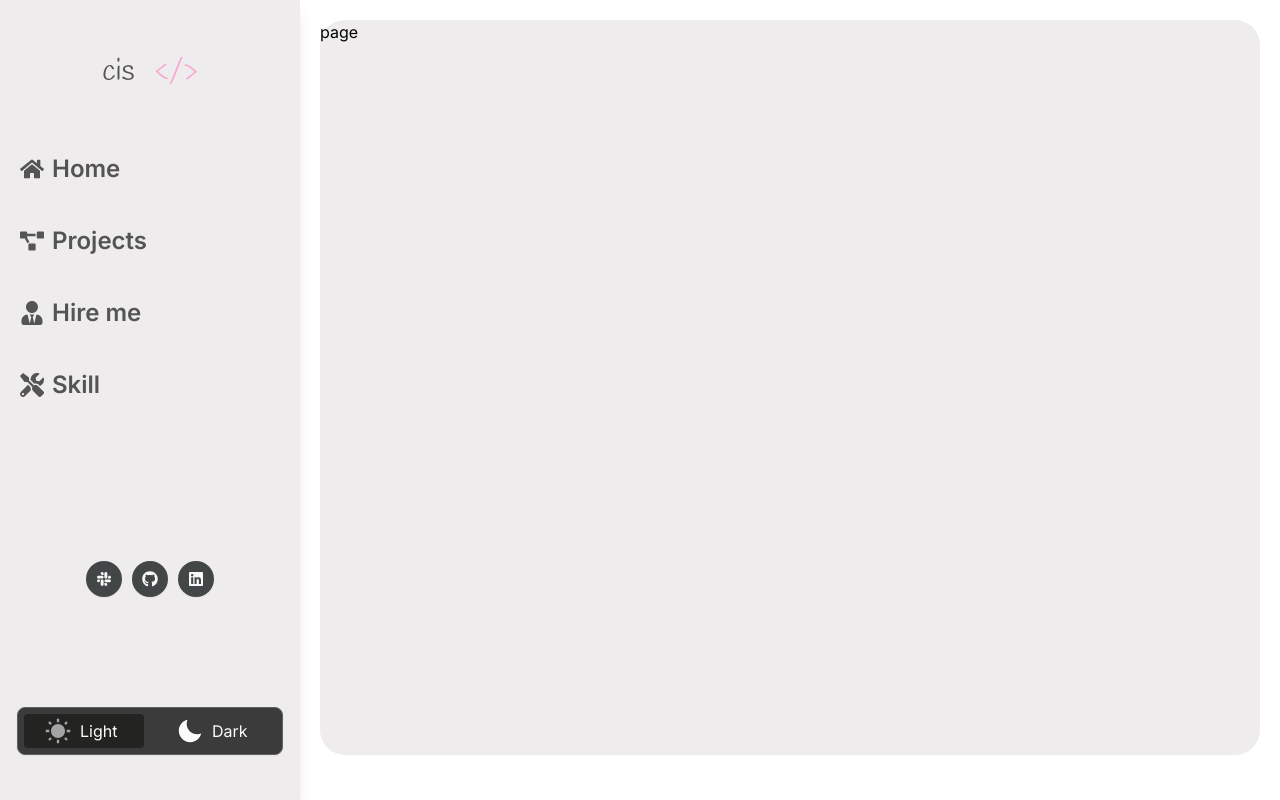
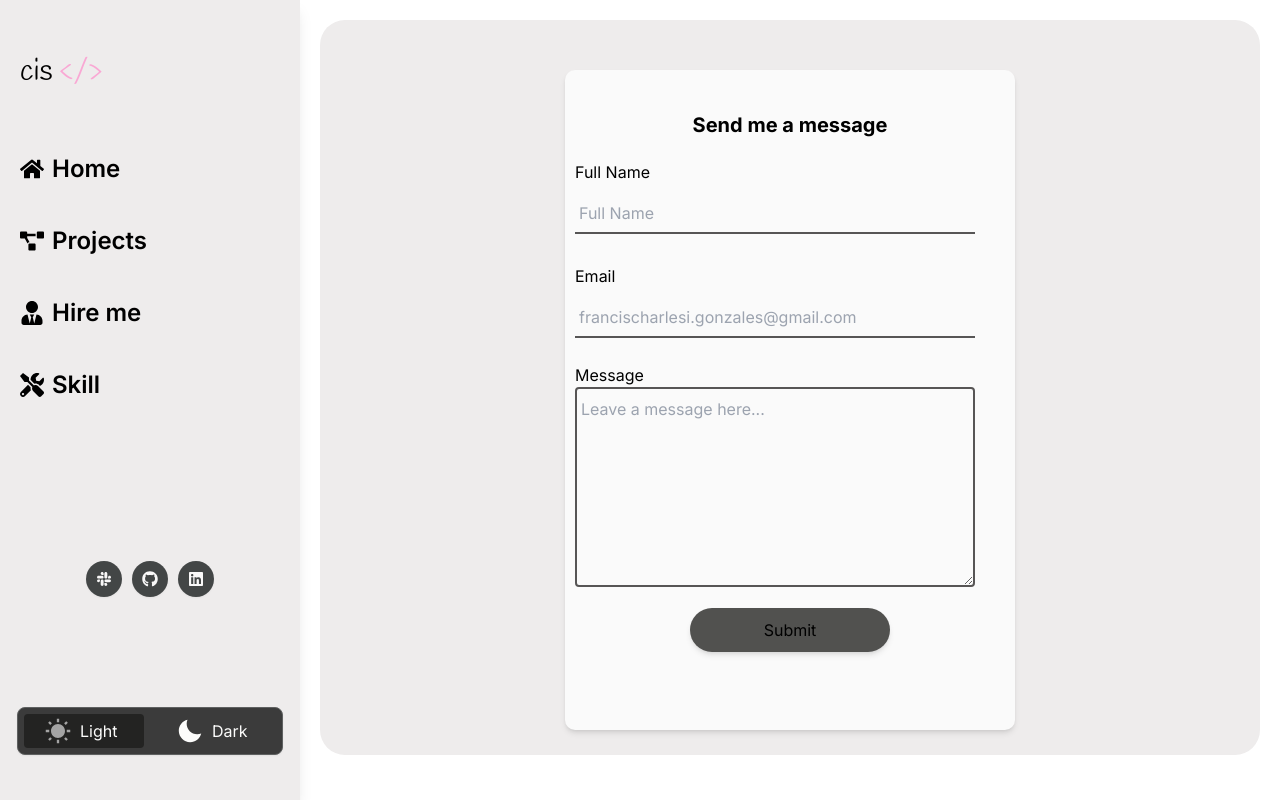
Before and after one commit to ciscutiez/Francis-Portfolio, a Next.js app: page /contact in a window 1280 px wide. Built offline with nearby package versions, Linux system fonts and the light colour scheme.

Commit message:
Added a formik package and a contact form

```diff
--- a/app/_modules/Sidebar/View/DesktopView.tsx
+++ b/app/_modules/Sidebar/View/DesktopView.tsx
@@ -33,10 +33,10 @@ const links: LinkType[] = [
 const DesktopView: FunctionComponent = () => {
   return (
     <div className="hidden md:block">
-      <div className="flex min-h-screen w-[300px] flex-col bg-[#eeecec] text-[#555454] shadow-lg ">
-        <div className="flex flex-col items-center">
+      <div className="flex min-h-screen w-[300px] flex-col bg-[#eeecec]  shadow-lg dark:bg-[#2f2e2e] ">
+        <div className="flex  flex-col items-center">
           <p
-            className={`${HandleeFont.className} mb-[28px] flex flex-row justify-center gap-[20px] pt-[50px] text-[30px] font-bold `}
+            className={`${HandleeFont.className} mb-[28px] w-[280px] gap-[20px] px-[10px] pt-[50px] text-[30px] font-bold `}
           >
             cis <span className="text-pink-300">{`</>`}</span>
           </p>
--- a/app/contact/_modules/Form.tsx
+++ b/app/contact/_modules/Form.tsx
@@ -0,0 +1,63 @@
+"use client";
+import React from "react";
+import Input from "./Input";
+import Textarea from "./Textarea";
+import { Form, Formik } from "formik";
+import * as Yup from "yup";
+
+type ContactValue = {
+  fullname: string;
+  email: string;
+  message: string;
+};
+
+const initialValues: ContactValue = { fullname: "", email: "", message: "" };
+
+const ContactForm = () => {
+  const FormSchema = Yup.object().shape({
+    fullname: Yup.string()
+      .min(3, "Too short")
+      .required("Your Full Name is Required"),
+    email: Yup.string()
+      .email("Invalid email format.")
+      .max(30)
+      .required("Your Email is required"),
+    message: Yup.string()
+      .min(10, "Your Message is to short")
+      .max(80, "Your message is too long")
+      .required("Your Message is required"),
+  });
+  const handleSubmit = (values: any, { resetForm }: any) => {
+    console.log(values);
+
+    resetForm();
+  };
+  return (
+    <Formik
+      className=" flex flex-col items-center justify-center pt-[15px]"
+      validationSchema={FormSchema}
+      initialValues={initialValues}
+      onSubmit={handleSubmit}
+    >
+      <Form>
+        <Input label="Full Name" placeholder="Full Name" name="fullname" />
+        <Input
+          label="Email"
+          placeholder="francischarlesi.gonzales@gmail.com"
+          name="email"
+        />
+        <Textarea name="message" label="Message" />
+        <div className="flex items-center justify-center py-[15px]">
+          <button
+            type="submit"
+            className="w-[200px] rounded-full bg-[#51514f] py-[10px] shadow-md"
+          >
+            Submit
+          </button>
+        </div>
+      </Form>
+    </Formik>
+  );
+};
+
+export default ContactForm;
--- a/app/contact/_modules/Input.tsx
+++ b/app/contact/_modules/Input.tsx
@@ -1,9 +1,28 @@
+"use client";
+import { useField } from "formik";
 import React from "react";
 
-const Input = () => {
+interface InputProps {
+  label: string;
+  placeholder: string;
+  name: string;
+}
+
+const Input = ({ label, placeholder, name, ...props }: InputProps) => {
+  const [field, meta] = useField({ name, ...props });
   return (
-    <div>
-      <input />
+    <div className="relative py-[10px]">
+      <label className="block py-[10px]">{label}</label>
+      <input
+        className="h-[40px] w-[400px] border-b-2 border-[#575555] bg-[#fafafa] pl-1 focus:border-b-2 focus:border-[#575555]  focus:outline-none md:w-[400px] md:grow "
+        placeholder={placeholder}
+        type="text"
+        {...field}
+        {...props}
+      />
+      {meta.touched && meta.error ? (
+        <div className="pt-[2px] text-sm text-red-600">{meta.error}</div>
+      ) : null}
     </div>
   );
 };
--- a/app/contact/_modules/Textarea.tsx
+++ b/app/contact/_modules/Textarea.tsx
@@ -0,0 +1,27 @@
+"use client";
+import React from "react";
+import { useField } from "formik";
+interface TextAreaProps {
+  name: string;
+  label: string;
+}
+
+const Textarea = ({ label, name, ...props }: TextAreaProps) => {
+  const [field, meta] = useField({ name, ...props });
+  return (
+    <div className="pt-[15px]">
+      <label className="block ">{label}</label>
+      <textarea
+        {...field}
+        {...props}
+        placeholder="Leave a message here..."
+        className="h-[400px] w-[400px] grow rounded border-2 border-[#575555] bg-[#fafafa] pl-1 pt-2 focus:border-b-2  focus:border-[#575555] focus:outline-none md:h-[200px] md:w-[400px]"
+      />
+      {meta.touched && meta.error ? (
+        <div className="pt-[2px] text-sm text-red-600">{meta.error}</div>
+      ) : null}
+    </div>
+  );
+};
+
+export default Textarea;
--- a/app/contact/page.tsx
+++ b/app/contact/page.tsx
@@ -1,9 +1,17 @@
 import React from "react";
+import Form from "./_modules/Form";
 
 export default function page() {
   return (
-    <div className="m-0 bg-[#eeecec] pb-[80px] md:m-5 md:h-[735px] md:rounded-[25px] dark:bg-[#2f2e2e]">
-      page
+    <div className="m-0 bg-[#eeecec] text-black md:m-5 md:h-[735px] md:rounded-[25px] md:pb-[20px] dark:bg-[#2f2e2e]">
+      <div className=" flex items-center justify-center p-0 md:px-[50px] ">
+        <div className="px-[10px] mt-[40px] h-full w-full rounded-[10px] bg-[#fafafa] shadow-md md:mt-[50px] md:h-[660px] md:w-[450px]">
+          <h1 className="pt-[40px] text-center text-[20px] font-bold">
+            Send me a message
+          </h1>
+          <Form />
+        </div>
+      </div>
     </div>
   );
 }
--- a/package.json
+++ b/package.json
@@ -12,6 +12,7 @@
   },
   "dependencies": {
     "clsx": "^2.1.0",
+    "formik": "^2.4.5",
     "framer-motion": "^11.0.6",
     "next": "14.0.4",
     "next-themes": "^0.2.1",
@@ -20,7 +21,8 @@
     "react-icons": "^4.12.0",
     "swiper": "^11.0.7",
     "tailwind-merge": "^2.2.1",
-    "typewriter-effect": "^2.21.0"
+    "typewriter-effect": "^2.21.0",
+    "yup": "^1.4.0"
   },
   "devDependencies": {
     "@types/node": "^20",
```
Also changed, not shown: 1 other file (tests, documents, lock files or other folders).
